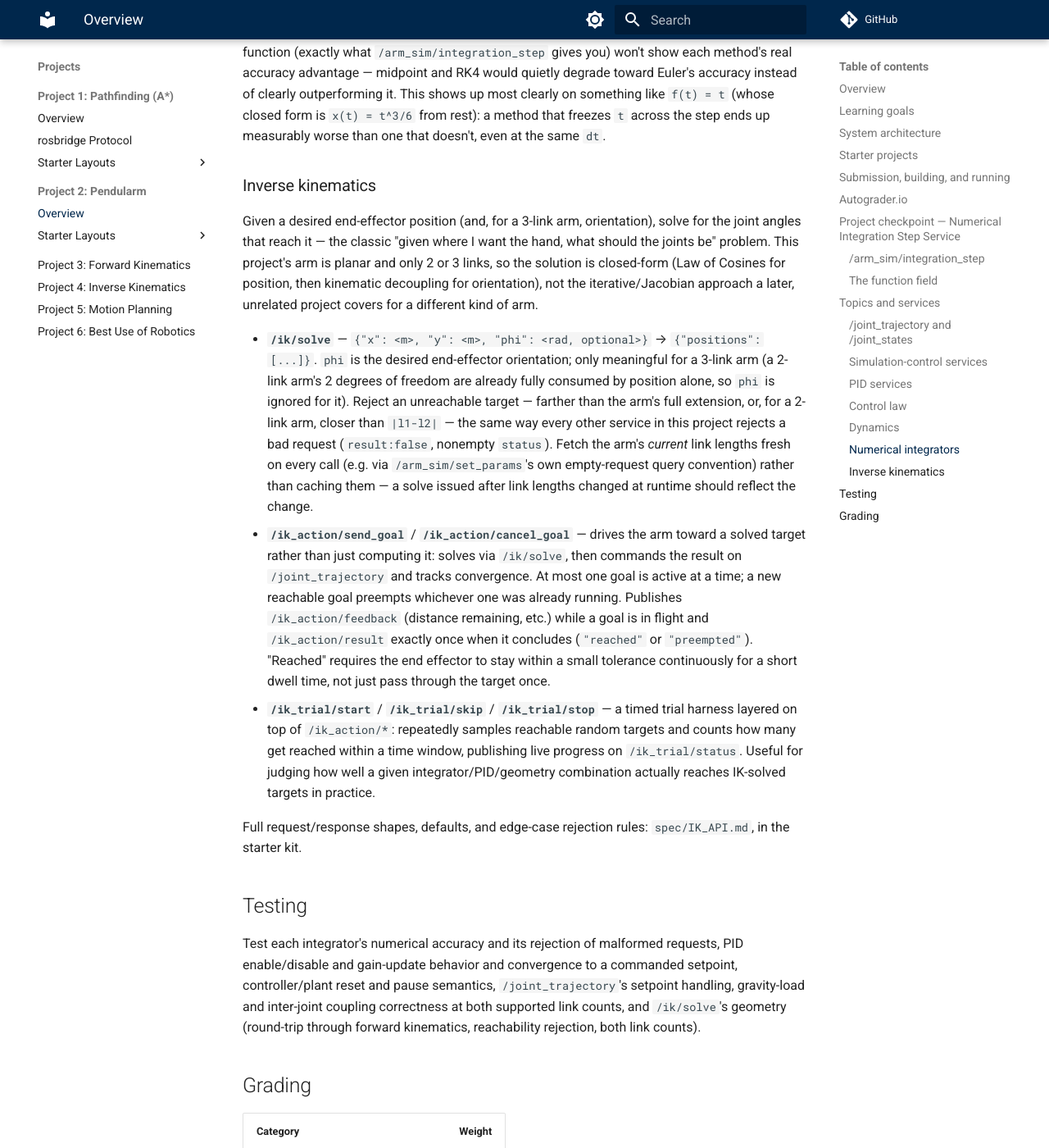
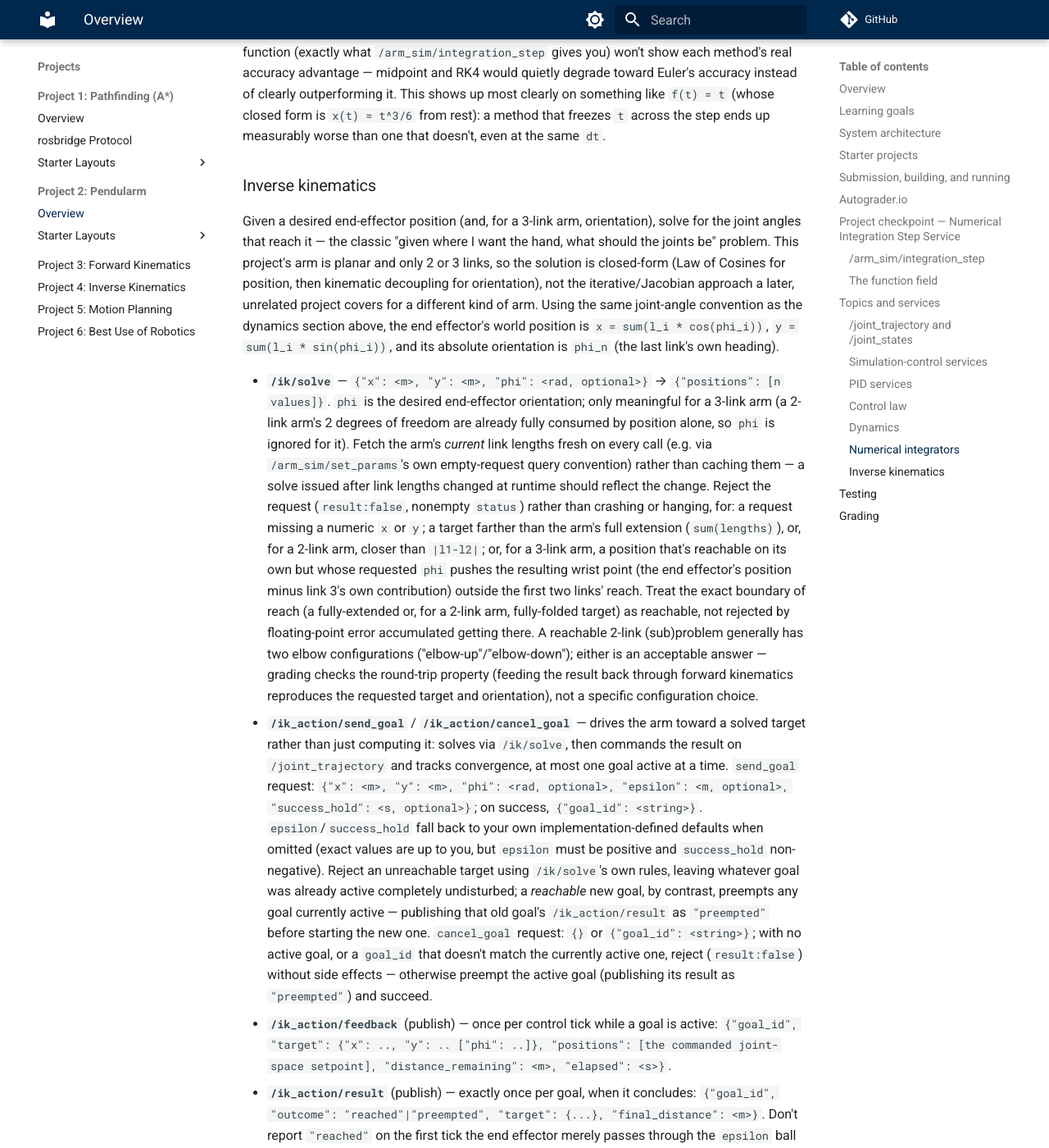
Before and after one commit to autorob/autorob.github.io, an MkDocs documentation site: the page built from docs/projects/project2/index.md, in a window 1280 px wide and 1400 px high, scrolled down 8485 px. Shown: the whole window at 82% size. Built offline with MkDocs 1.6.1 and Material for MkDocs 9.7.7, drawn with Linux system fonts in a browser that asks for light colours; comment, search, counter and statistics services are not loaded; some of the changed text lies outside the part shown.

Commit message:
Inline IK request/response shapes into the Project 2 site page
Mirrors the autorob_agentic source's docs/PROJECT2_PENDULARM.md: the IK
section now spells out send_goal/cancel_goal's exact fields, the
feedback/result/status publish shapes, and the full reject-rule list
in-page, instead of deferring to spec/IK_API.md -- which the student
kit no longer bundles.

Co-Authored-By: Claude Sonnet 5 <noreply@anthropic.com>
Claude-Session: https://claude.ai/code/session_01RvZTEoZBX3pFYTEmjzvKwi

```diff
--- a/docs/projects/project2/index.md
+++ b/docs/projects/project2/index.md
@@ -350,31 +350,79 @@ Given a desired end-effector position (and, for a 3-link arm, orientation), solv
 angles that reach it — the classic "given where I want the hand, what should the joints be"
 problem. This project's arm is planar and only 2 or 3 links, so the solution is closed-form (Law
 of Cosines for position, then kinematic decoupling for orientation), not the iterative/Jacobian
-approach a later, unrelated project covers for a different kind of arm.
+approach a later, unrelated project covers for a different kind of arm. Using the same
+joint-angle convention as the dynamics section above, the end effector's world position is
+`x = sum(l_i * cos(phi_i))`, `y = sum(l_i * sin(phi_i))`, and its absolute orientation is `phi_n`
+(the last link's own heading).
 
-- **`/ik/solve`** — `{"x": <m>, "y": <m>, "phi": <rad, optional>}` → `{"positions": [...]}`.
+- **`/ik/solve`** — `{"x": <m>, "y": <m>, "phi": <rad, optional>}` → `{"positions": [n values]}`.
   `phi` is the desired end-effector orientation; only meaningful for a 3-link arm (a 2-link arm's
-  2 degrees of freedom are already fully consumed by position alone, so `phi` is ignored for
-  it). Reject an unreachable target — farther than the arm's full extension, or, for a 2-link
-  arm, closer than `|l1-l2|` — the same way every other service in this project rejects a bad
-  request (`result:false`, nonempty `status`). Fetch the arm's *current* link lengths fresh on
-  every call (e.g. via `/arm_sim/set_params`'s own empty-request query convention) rather than
-  caching them — a solve issued after link lengths changed at runtime should reflect the change.
+  2 degrees of freedom are already fully consumed by position alone, so `phi` is ignored for it).
+  Fetch the arm's *current* link lengths fresh on every call (e.g. via `/arm_sim/set_params`'s own
+  empty-request query convention) rather than caching them — a solve issued after link lengths
+  changed at runtime should reflect the change. Reject the request (`result:false`, nonempty
+  `status`) rather than crashing or hanging, for: a request missing a numeric `x` or `y`; a target
+  farther than the arm's full extension (`sum(lengths)`), or, for a 2-link arm, closer than
+  `|l1-l2|`; or, for a 3-link arm, a position that's reachable on its own but whose requested
+  `phi` pushes the resulting wrist point (the end effector's position minus link 3's own
+  contribution) outside the first two links' reach. Treat the exact boundary of reach
+  (a fully-extended or, for a 2-link arm, fully-folded target) as reachable, not rejected by
+  floating-point error accumulated getting there. A reachable 2-link (sub)problem generally has
+  two elbow configurations ("elbow-up"/"elbow-down"); either is an acceptable answer — grading
+  checks the round-trip property (feeding the result back through forward kinematics reproduces
+  the requested target and orientation), not a specific configuration choice.
 - **`/ik_action/send_goal`** / **`/ik_action/cancel_goal`** — drives the arm toward a solved
   target rather than just computing it: solves via `/ik/solve`, then commands the result on
-  `/joint_trajectory` and tracks convergence. At most one goal is active at a time; a new
-  reachable goal preempts whichever one was already running. Publishes `/ik_action/feedback`
-  (distance remaining, etc.) while a goal is in flight and `/ik_action/result` exactly once when
-  it concludes (`"reached"` or `"preempted"`). "Reached" requires the end effector to stay within
-  a small tolerance continuously for a short dwell time, not just pass through the target once.
-- **`/ik_trial/start`** / **`/ik_trial/skip`** / **`/ik_trial/stop`** — a timed trial harness
-  layered on top of `/ik_action/*`: repeatedly samples reachable random targets and counts how
-  many get reached within a time window, publishing live progress on `/ik_trial/status`. Useful
-  for judging how well a given integrator/PID/geometry combination actually reaches IK-solved
-  targets in practice.
+  `/joint_trajectory` and tracks convergence, at most one goal active at a time. `send_goal`
+  request: `{"x": <m>, "y": <m>, "phi": <rad, optional>, "epsilon": <m, optional>,
+  "success_hold": <s, optional>}`; on success, `{"goal_id": <string>}`. `epsilon`/`success_hold`
+  fall back to your own implementation-defined defaults when omitted (exact values are up to you,
+  but `epsilon` must be positive and `success_hold` non-negative). Reject an unreachable target
+  using `/ik/solve`'s own rules, leaving whatever goal was already active completely undisturbed;
+  a *reachable* new goal, by contrast, preempts any goal currently active — publishing that old
+  goal's `/ik_action/result` as `"preempted"` before starting the new one. `cancel_goal` request:
+  `{}` or `{"goal_id": <string>}`; with no active goal, or a `goal_id` that doesn't match the
+  currently active one, reject (`result:false`) without side effects — otherwise preempt the
+  active goal (publishing its result as `"preempted"`) and succeed.
+- **`/ik_action/feedback`** (publish) — once per control tick while a goal is active:
+  `{"goal_id", "target": {"x": .., "y": .. ["phi": ..]}, "positions": [the commanded joint-space
+  setpoint], "distance_remaining": <m>, "elapsed": <s>}`.
+- **`/ik_action/result`** (publish) — exactly once per goal, when it concludes: `{"goal_id",
+  "outcome": "reached"|"preempted", "target": {...}, "final_distance": <m>}`. Don't report
+  `"reached"` on the first tick the end effector merely passes through the `epsilon` ball — it
+  must stay within `epsilon` continuously for at least `success_hold` seconds of **simulation**
+  time before concluding `"reached"`; any excursion outside `epsilon`, even briefly, resets that
+  dwell requirement back to zero (read simulation time from the same clock `/joint_states`'s
+  `header.stamp` already carries, so this doesn't depend on real-time factor). A `success_hold`
+  of `0` is satisfied immediately on first entry — a one-shot epsilon check, not a case to
+  special-case away.
+- **`/ik_trial/start`** / **`/ik_trial/skip`** / **`/ik_trial/stop`** — a timed trial harness,
+  orchestrating `/ik_action/*` as a client (it should never read `/joint_states` or publish
+  `/joint_trajectory` directly itself): repeatedly samples reachable random targets and counts
+  how many get reached within a time window. `start` request: `{}` or `{"duration": <s>,
+  "epsilon": <m>, "success_hold": <s>}`, all optional (the same partial-override convention
+  `/arm_sim/set_params` uses); always (re)starts a fresh trial — cancels any goal left over from a
+  previous trial, resets the reached-count and elapsed clock, and submits a first sampled target.
+  Response is `result:true` on success, or `result:false` (with a `status` reason) if no reachable
+  target could be sampled at all. `skip` request: `{}`; abandons whatever target is currently in
+  flight *without* counting it as reached, and immediately submits a new one — reject
+  (`result:false`) if no trial is currently running. `stop` request: `{}`; ends the trial early,
+  abandoning the in-flight target and stopping advancement without submitting a replacement —
+  reject (`result:false`) if no trial is currently running.
+- **`/ik_trial/status`** (publish) — published periodically while a trial exists:
+  `{"running": <bool>, "elapsed": <s>, "duration": <s>, "targets_reached": <count>, "target":
+  {"x": .., "y": .. ["phi": ..]} | null, "error": <m> | null, "desired_positions": [<rad>, ...] |
+  null, "action_status": "idle"|"active"|"reached"|"preempted"}`. `error`/`desired_positions`/
+  `action_status` reflect this node's own most recent view of the goal it's tracking — clear them
+  back to their "nothing in flight" values (`null`/`"idle"`) whenever a goal is abandoned without
+  an immediate replacement (`/ik_trial/stop`, or the trial's `duration` elapsing), rather than
+  leaving a stale value from a goal nobody is pursuing anymore.
 
-Full request/response shapes, defaults, and edge-case rejection rules: `spec/IK_API.md`, in the
-starter kit.
+What's explicitly up to you: exact default `epsilon`/`success_hold`/trial `duration` values, the
+exact target-sampling distribution the trial harness uses (any distribution that reliably
+produces reachable targets is acceptable — sampling a bounding box and rejecting unreachable
+draws is one valid approach, not a mandated one), and internal process topology (one node per
+service group, folded into `arm_sim_node`, or split further).
 
 ## Testing
 
```
